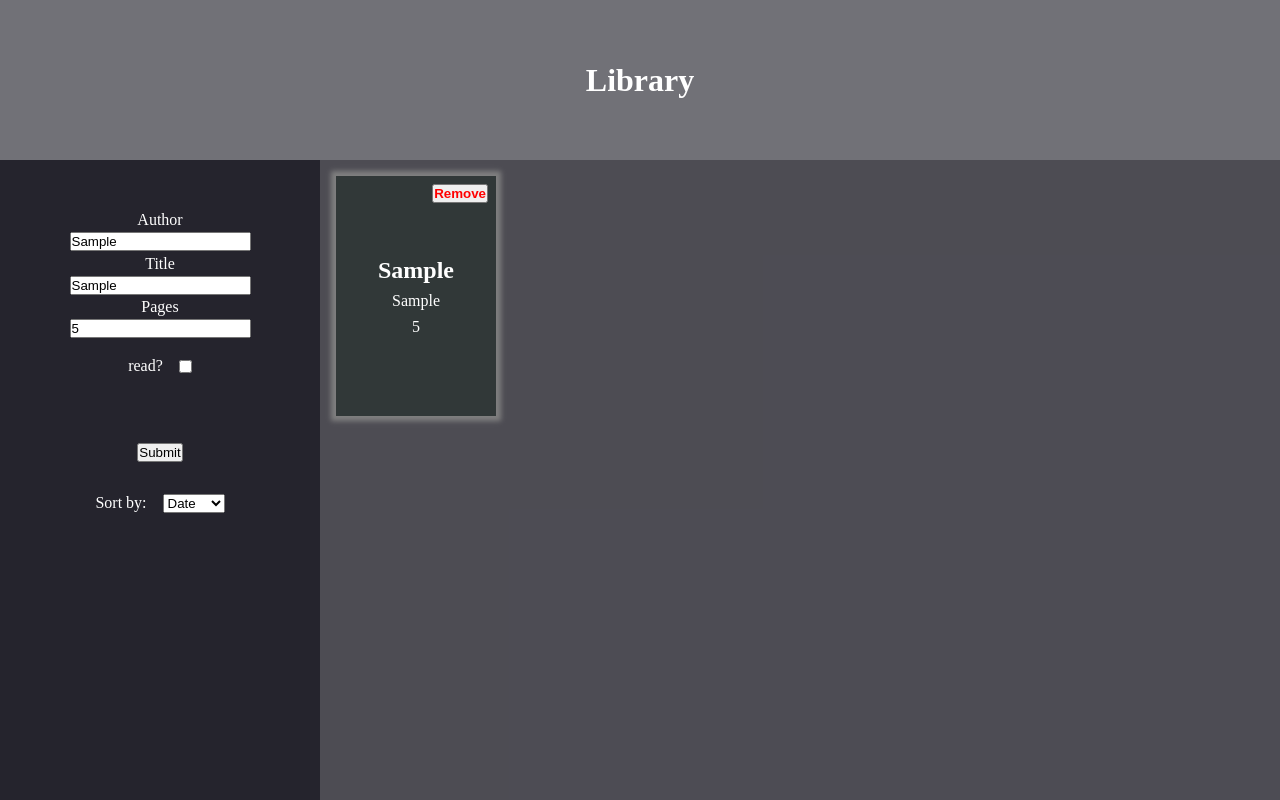
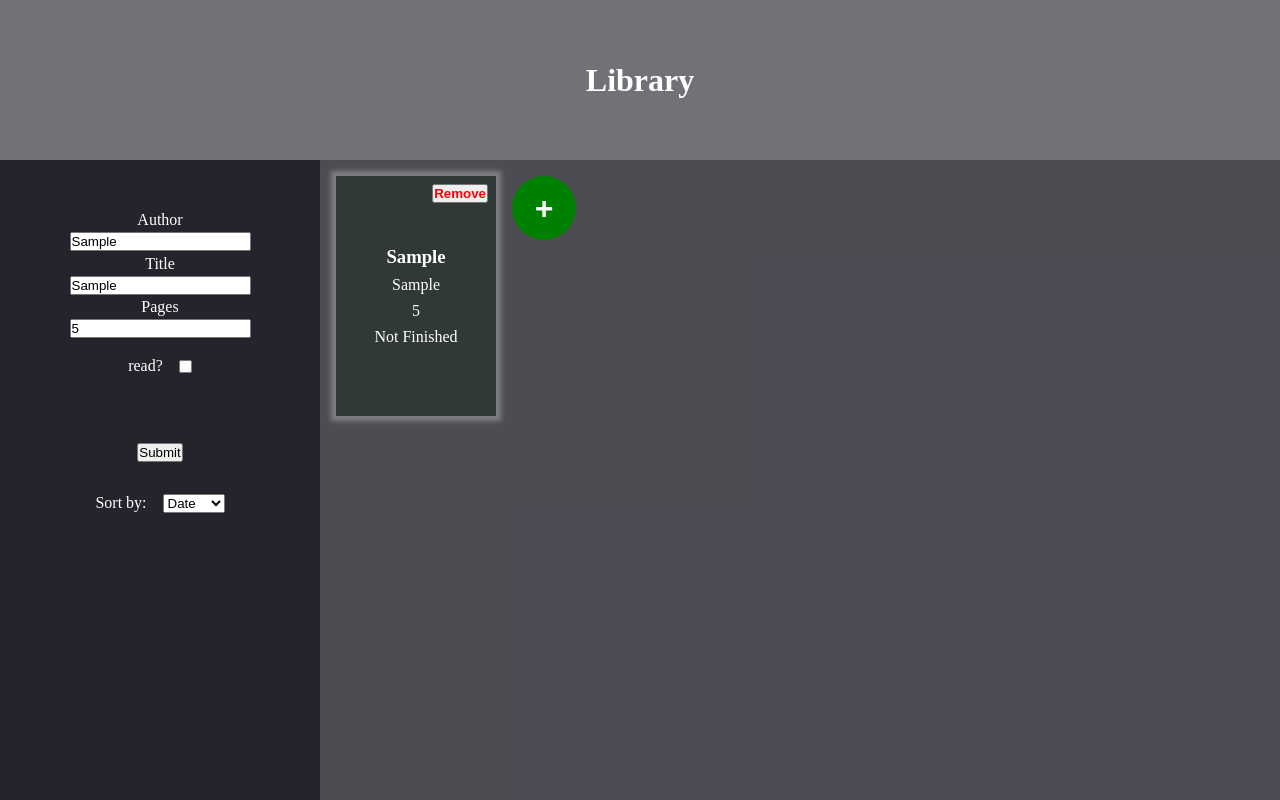
Before and after one commit to zabooz/library_ts, a website built with Vite: page index.html in a window 1280 px wide. Both pictures are taken after typing "Sample", "Sample", "5" into the empty fields and a click on the button "Submit". Built offline with nearby package versions, Linux system fonts and the light colour scheme.

Commit message:
added read status

```diff
--- a/src/main.ts
+++ b/src/main.ts
@@ -8,15 +8,18 @@ class Book {
   title: string;
   author: string;
   pages: number;
+  read: string
 
   constructor(
     title: string,
     author: string,
     pages: string,
+    read: boolean,
   ) {
     this.title = title.trim()
     this.author = author.trim()
     this.pages = +pages
+    this.read =  read ? 'Finished' : 'Not Finished'
   }
 }
 
@@ -41,26 +44,42 @@ class Library{
         this.library.forEach(book => {
 
           const div = document.createElement('div')
-          div.className ='book',
+          div.className ='book'
 
           div.innerHTML=`
-          <h2>${book.title}</h2>
+          <h3>${book.title}</h3>
           <p>${book.author}</p>
           <p>${book.pages}</p>
+          <p class="readStatus">${book.read}</p>
           <button class="removeBtn">Remove</button>
           `;
-          main.append(div)
+
           const removeBtn = div.querySelector<HTMLButtonElement>(".removeBtn")
 
-          if(removeBtn){
-
-            removeBtn.addEventListener('click', () => {
-
+            removeBtn?.addEventListener('click', () => {
               this.removeBook(book.title)
               this.displayBooks()
             })
-          }
+
+
+          const readStatus = div.querySelector<HTMLParagraphElement>(".readStatus")
+
+          readStatus?.addEventListener('click',()=> {
+            readStatus.innerHTML = readStatus.innerHTML === 'Finished' ?'Not Finished' :'Finished'
+            book.read = readStatus.innerHTML
+            div.classList.toggle("bookRead")
+          })
+
+
+          main.append(div)
         })
+
+        const addBtn = document.createElement('button')
+        addBtn.id = 'addBtn'
+        addBtn.innerHTML ='+'
+
+        main.append(addBtn)
+
       }
     }
 
@@ -90,11 +109,11 @@ const author =
   document.querySelector<HTMLInputElement>("#author")?.value ||
   "Unknown Author";
 const pages = document.querySelector<HTMLInputElement>("#pages")?.value || "0";
+const read = document.querySelector<HTMLInputElement>('#read')?.checked  || false
 
 
 
-
-      const book = new Book(title,author,pages)
+      const book = new Book(title,author,pages,read)
 
       library.addBook(book)
       library.displayBooks()
--- a/src/style.css
+++ b/src/style.css
@@ -138,6 +138,7 @@ option{
     font-size: 2rem;
     font-weight: 900;
 }
-#addBtn:hover{
+#addBtn:hover,
+.readStatus:hover{
     cursor: pointer;
 }
```
